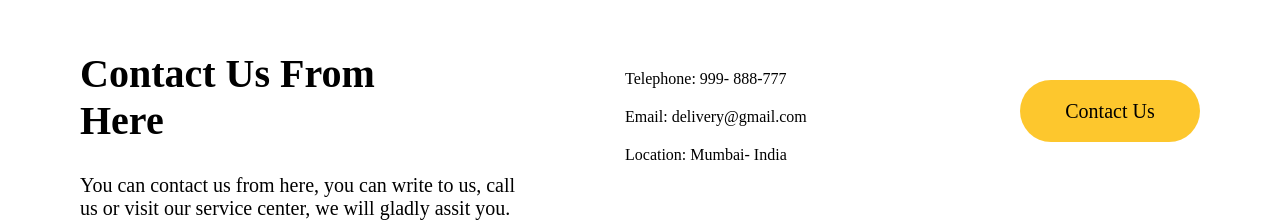
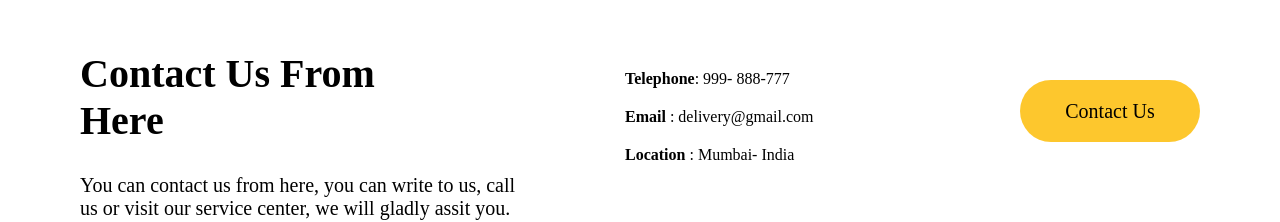
Before and after one commit to Buligin98/Homework-7.1, a plain HTML site: page contact.html in a window 1280 px wide. Shown: the part 194-416 px from the top of the page. Drawn offline with Linux system fonts and the light colour scheme.

Commit message:
Homework 7.1

```diff
--- a/contact.html
+++ b/contact.html
@@ -37,9 +37,9 @@
                 </p>
             </div>
             <div class="top-contact-right">
-                <p>Telephone: 999&#8208; 888&#8208;777</p>
-                <p>Email: delivery&#64;gmail&#46;com</p>
-                <p>Location: Mumbai&#8208; India<p>
+                <p> <span>Telephone</span>: 999&#8208; 888&#8208;777</p>
+                <p> <span>Email</span> : delivery&#64;gmail&#46;com</p>
+                <p> <span>Location</span> : Mumbai&#8208; India<p>
             </div>
             <div class="button-contact">
                 <p>
--- a/css/style.css
+++ b/css/style.css
@@ -418,6 +418,10 @@ main {
     margin-top: 20px;
 }
 
+span {
+    font-weight: 900;
+}
+
 .button-contact {
     height: 244px;
 }
```
